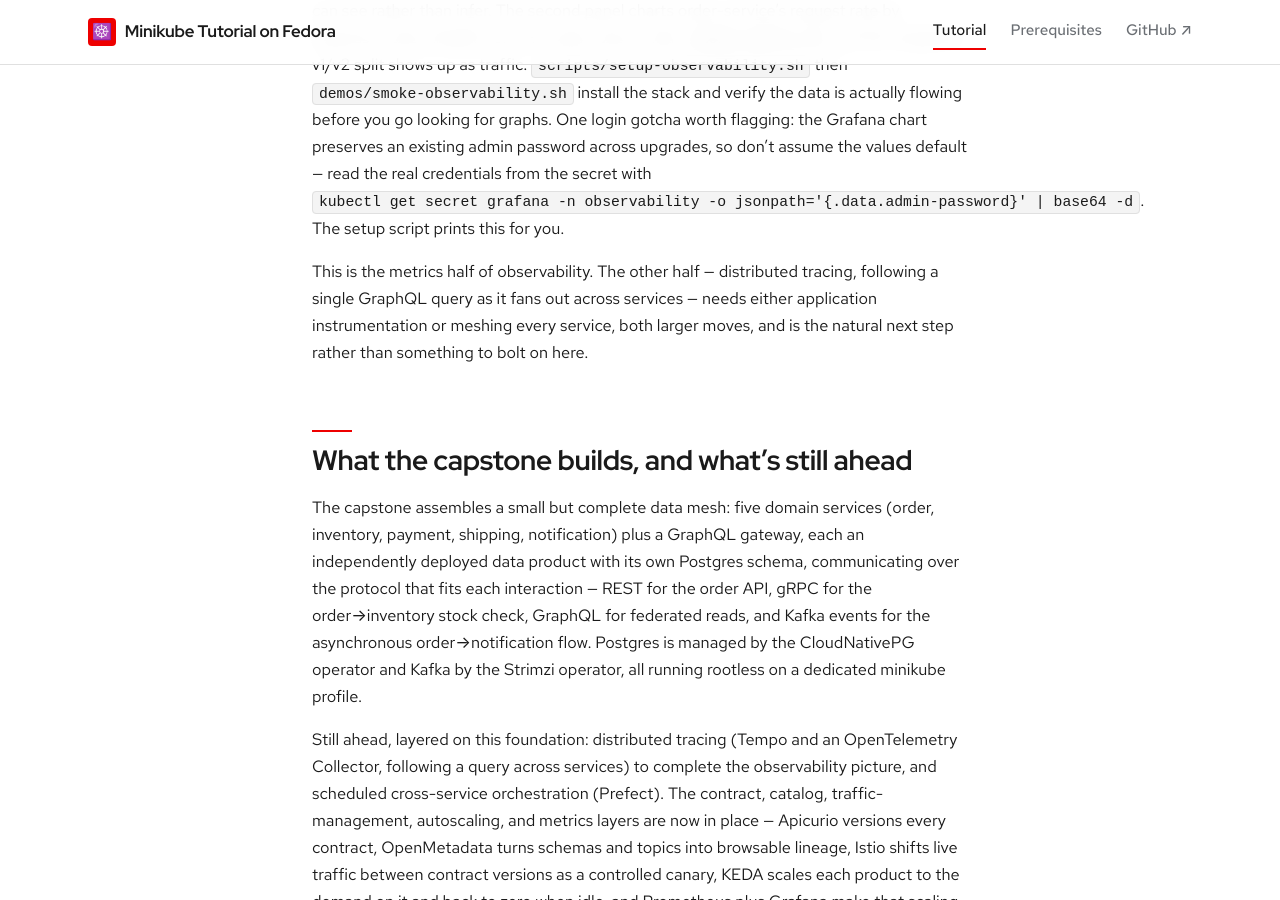
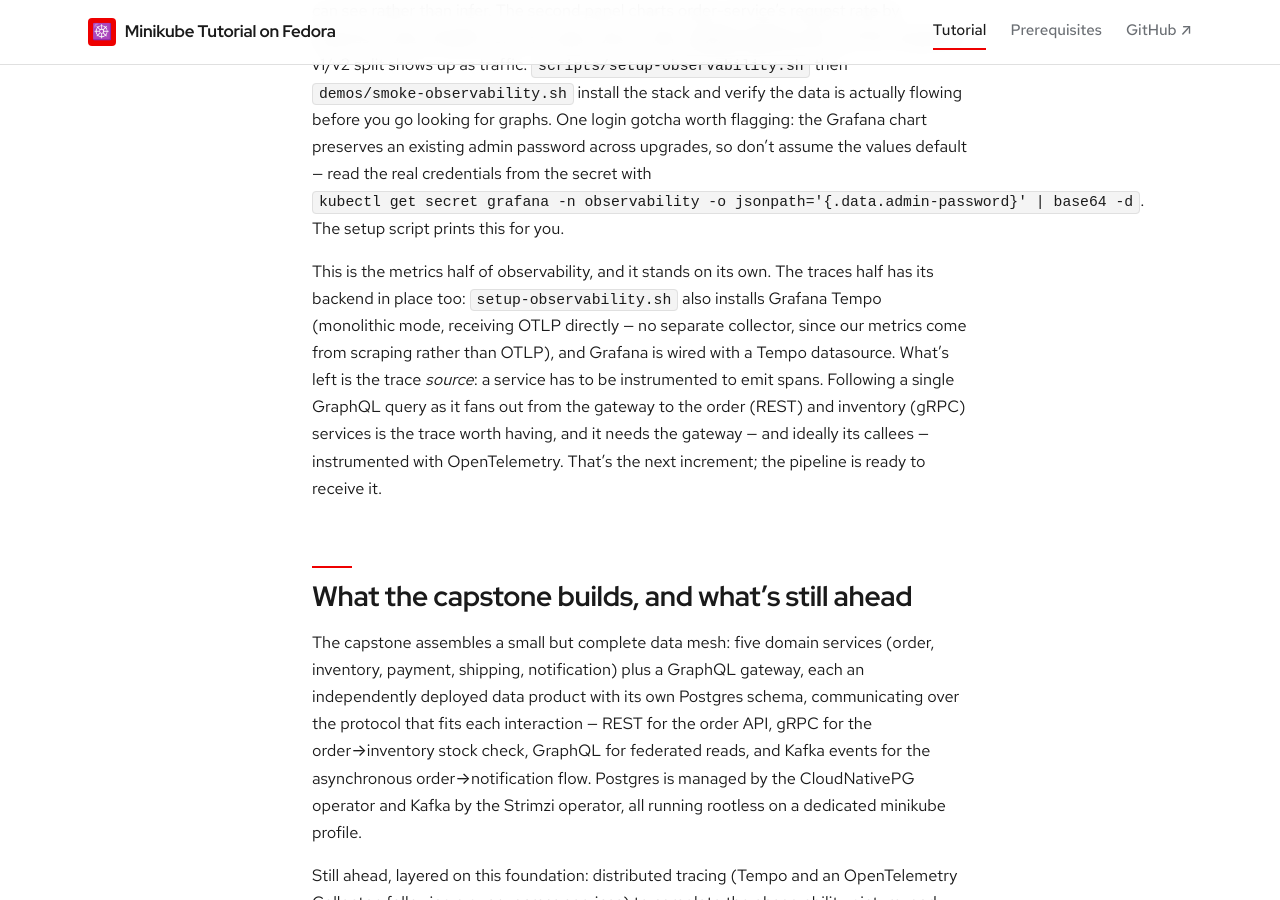
Before and after one commit to patterncatalyst/minikube-on-fedora, a Jekyll site: the page built from _docs/17-capstone.md, in a window 1280 px wide and 900 px high, scrolled down 27937 px. Built offline with Jekyll 4.4.1, drawn with Linux system fonts in a browser that asks for light colours; some web fonts are replaced.

Commit message:
r29b: traces backend — Tempo monolithic + Grafana datasource (CAP-028, no collector)

```diff
--- a/_docs/17-capstone.md
+++ b/_docs/17-capstone.md
@@ -1085,10 +1085,15 @@
 jsonpath='{.data.admin-password}' | base64 -d`. The setup script prints this for
 you.
 
-This is the metrics half of observability. The other half — distributed tracing,
-following a single GraphQL query as it fans out across services — needs either
-application instrumentation or meshing every service, both larger moves, and is
-the natural next step rather than something to bolt on here.
+This is the metrics half of observability, and it stands on its own. The traces
+half has its backend in place too: `setup-observability.sh` also installs Grafana
+Tempo (monolithic mode, receiving OTLP directly — no separate collector, since
+our metrics come from scraping rather than OTLP), and Grafana is wired with a
+Tempo datasource. What's left is the trace *source*: a service has to be
+instrumented to emit spans. Following a single GraphQL query as it fans out from
+the gateway to the order (REST) and inventory (gRPC) services is the trace worth
+having, and it needs the gateway — and ideally its callees — instrumented with
+OpenTelemetry. That's the next increment; the pipeline is ready to receive it.
 
 ## What the capstone builds, and what's still ahead
 
```
Also changed, not shown: _plans/capstone-decisions.md (+38 -0 lines), _plans/reconciliation-plan.md (+27 -0 lines), examples/17-capstone/observability/grafana-values.yaml (+7 -0 lines), examples/17-capstone/observability/tempo-values.yaml (added, +39 -0 lines), 2 other files.
